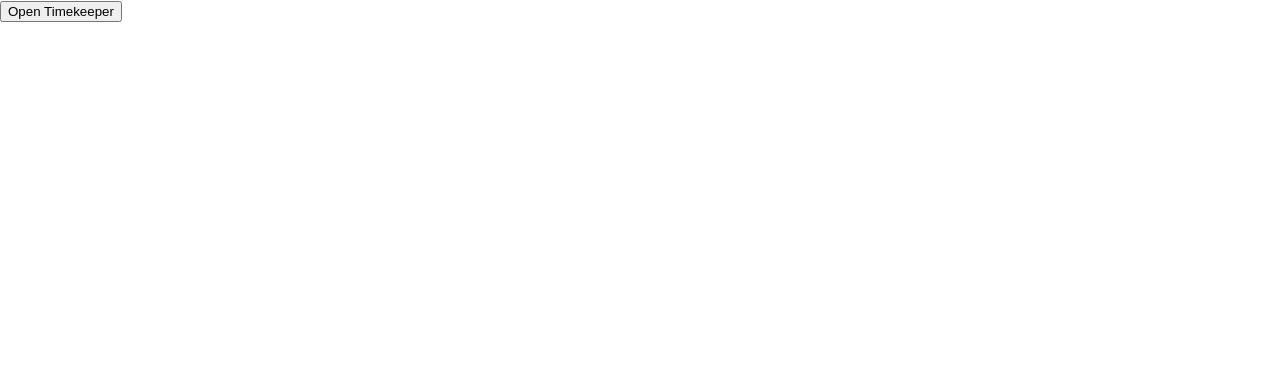
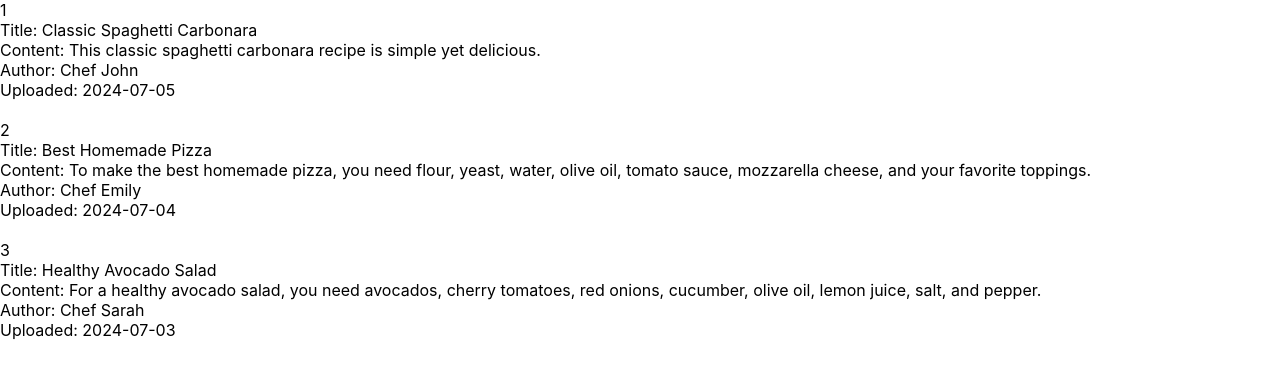
Before and after one commit to nayliazizan/reactLesson, a React (Create React App) app: page / in a window 1280 px wide. Shown: the top 376 px of the page. Built offline with nearby package versions, Linux system fonts and the light colour scheme.

Commit message:
assignment 5

```diff
--- a/src/App.js
+++ b/src/App.js
@@ -3,20 +3,48 @@ import './App.css';
 import Welcome from './components/Welcome';
 import Timekeeper from './components/Timekeeper';
 import OnOffControl from './components/OnOffControl';
+import Blog from './components/Blog';
 
 function App() {
   const userInfo = {
     firstname: "Nayli",
     lastname: "Umairah",
   };
+
+  const posts = [
+    {
+      id: 1,
+      title: 'Classic Spaghetti Carbonara',
+      content: 'This classic spaghetti carbonara recipe is simple yet delicious.',
+      author: 'Chef John',
+      date: '2024-07-05'
+    },
+    {
+      id: 2,
+      title: 'Best Homemade Pizza',
+      content: 'To make the best homemade pizza, you need flour, yeast, water, olive oil, tomato sauce, mozzarella cheese, and your favorite toppings.',
+      author: 'Chef Emily',
+      date: '2024-07-04'
+    },
+    {
+      id: 3,
+      title: 'Healthy Avocado Salad',
+      content: 'For a healthy avocado salad, you need avocados, cherry tomatoes, red onions, cucumber, olive oil, lemon juice, salt, and pepper.',
+      author: 'Chef Sarah',
+      date: '2024-07-03'
+    }
+  ];
+
   return (
     <>
-      <OnOffControl />
+      <Blog posts={posts}/>
       {/*
       <Welcome user="Kazu"/>
       <Welcome user="Fumiko"/>
       <Welcome user="Kohtake"/>
+      <OnOffControl />
       */}
+
     </>
   );
 }
--- /dev/null
+++ b/src/components/Blog.js
@@ -0,0 +1,24 @@
+function Blog(props) {
+    const content = props.posts.map((post) => {
+        return <Post key={post.id} post={post} />;
+    });
+
+    return <div>{content}</div>
+}
+
+function Post(props) {
+    const { id, title, content, author, date } = props.post;
+
+    return (
+        <div>
+            <div>{id}</div>
+            <div>Title: {title}</div>
+            <div>Content: {content}</div>
+            <div>Author: {author}</div>
+            <div>Uploaded: {date}</div>
+            <br></br>
+        </div>
+    )
+}
+
+export default Blog;
```
